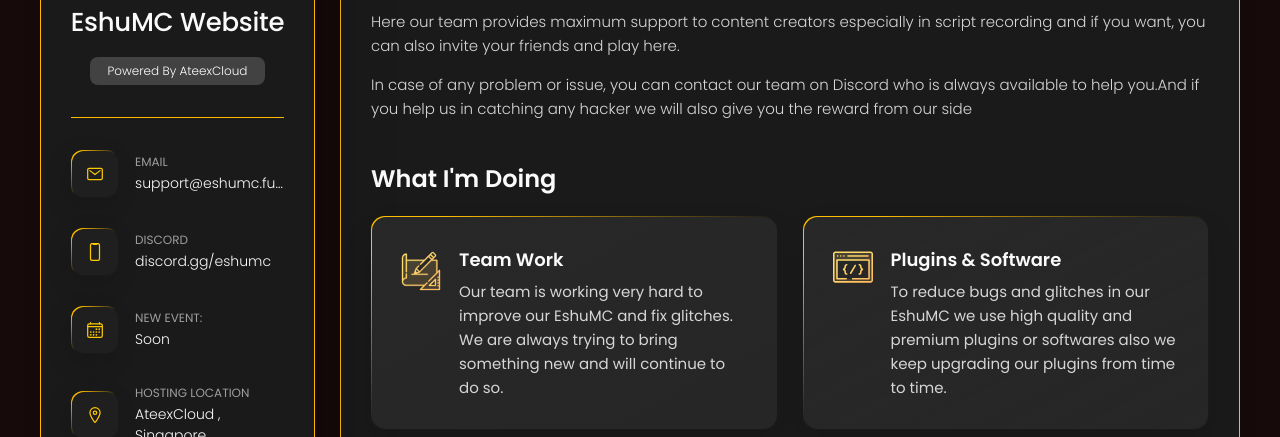
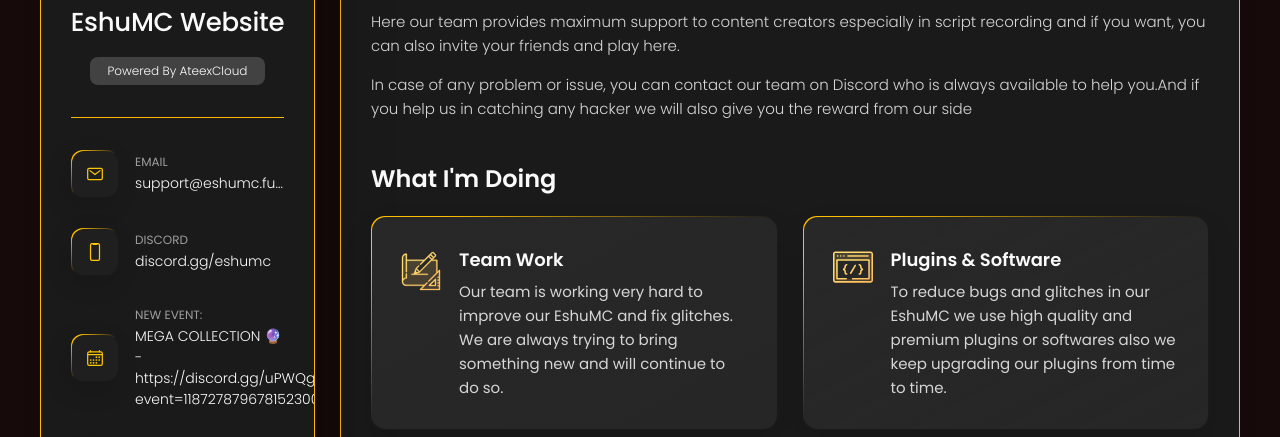
Before and after one commit to asgrip/eshumc, a plain HTML site: page index.html in a window 1280 px wide. Shown: the part 256-693 px from the top of the page. Drawn offline with nearby package versions, Linux system fonts and the light colour scheme.

Commit message:
Update index.html

```diff
--- a/index.html
+++ b/index.html
@@ -111,7 +111,7 @@
             <div class="contact-info">
               <p class="contact-title">New Event:</p>
 
-              <time datetime="1982-06-23">Soon</time>
+              <time datetime="1982-06-23">MEGA COLLECTION 🔮 - https://discord.gg/uPWQgBzPBB?event=1187278796781523004</time>
             </div>
 
           </li>
```
